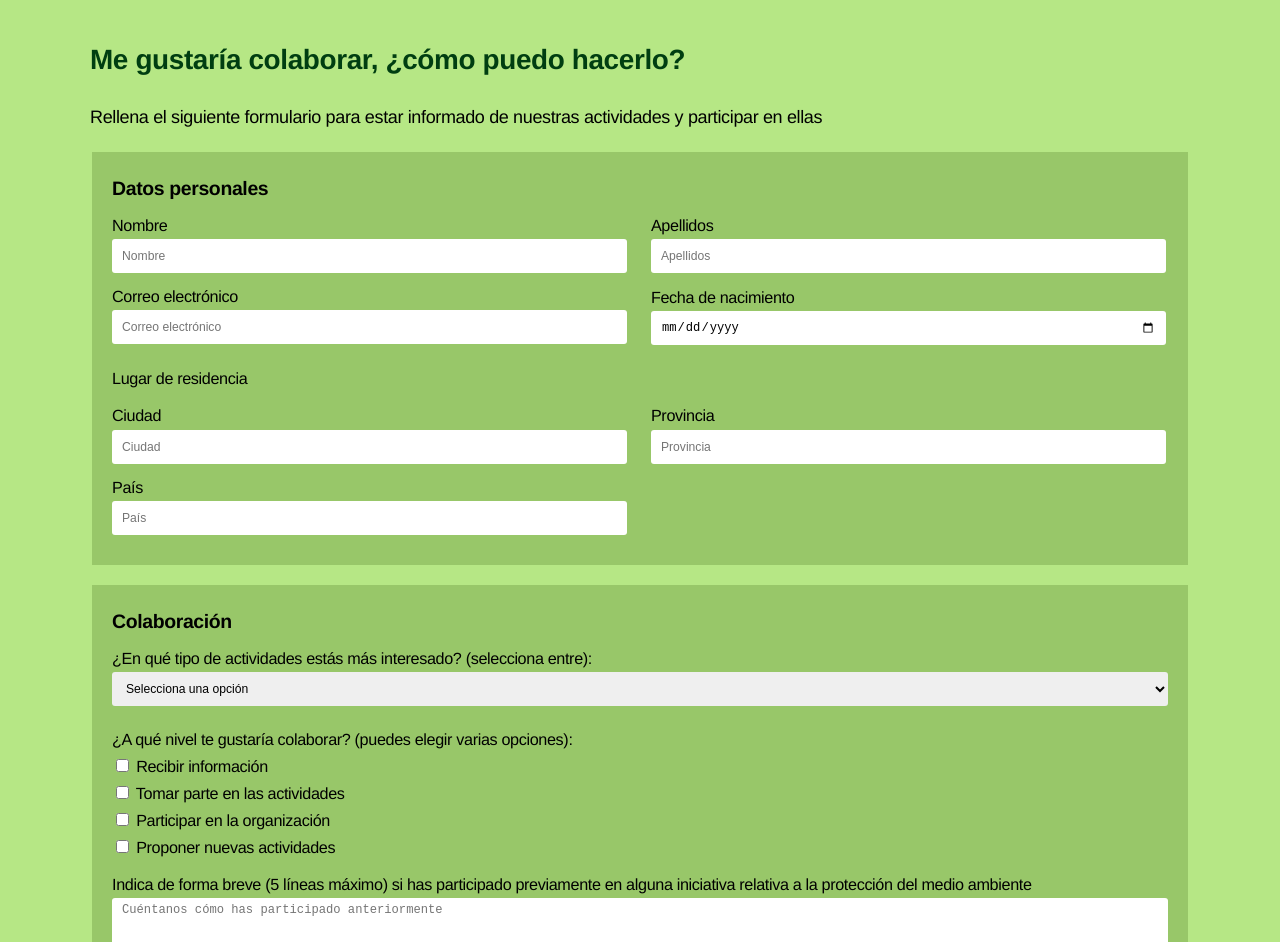
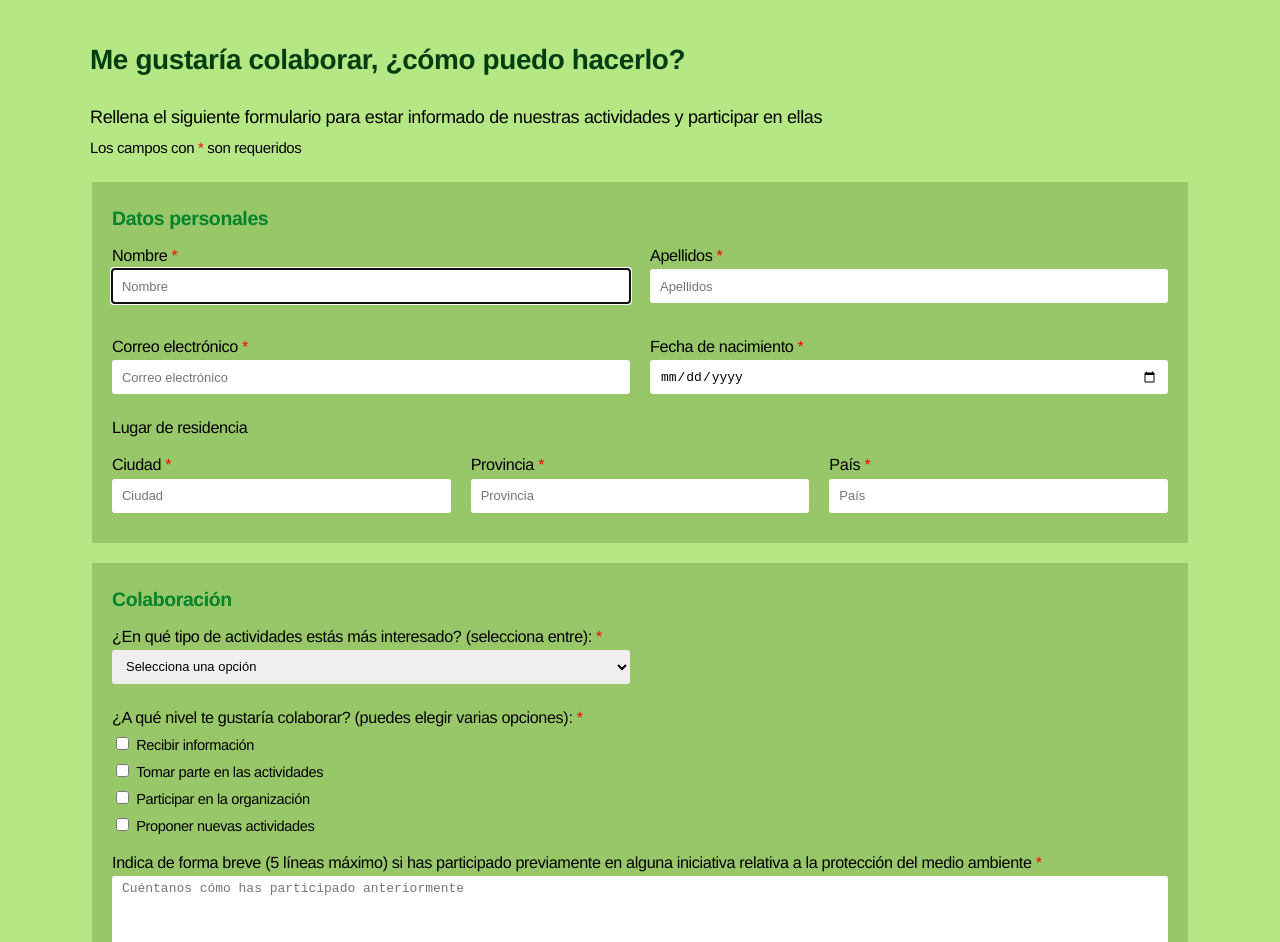
Before and after one commit to alfupe/uoc-lenguajes-y-estandares-web, a plain HTML site: page pec3/colabora.html in a window 1280 px wide. Shown: the part 116-1058 px from the top of the page. Drawn offline with Linux system fonts and the light colour scheme.

Commit message:
versión definitiva de pec3

```diff
--- a/pec3/colabora.html
+++ b/pec3/colabora.html
@@ -6,34 +6,7 @@
     <meta name="description"
           content="Rellena el siguiente formulario para estar informado de nuestras actividades y participar en ellas" />
     <link href="css/estilos.css" rel="stylesheet" type="text/css" />
-    <script>
-        function someCheckboxIsChecked(changedCheckbox, checkboxes) {
-            var isChecked = false;
-            checkboxes.forEach(function (checkbox) {
-                if (changedCheckbox !== checkbox && checkbox.checked) {
-                    isChecked = true;
-                }
-            });
-
-            return isChecked;
-        }
-
-        document.addEventListener('DOMContentLoaded', function(event) {
-            var checkboxGroup = document.querySelector('.chekbox-group');
-            var checkboxes = checkboxGroup.querySelectorAll('[type="checkbox"]');
-
-            checkboxes.forEach(function (checkbox) {
-                //checkbox.removeAttribute('required');
-
-                checkbox.addEventListener('change', function (event) {
-                    checkbox.removeAttribute('required');
-                    if (!this.checked && !someCheckboxIsChecked(this, checkboxes)) {
-                        this.removeAttribute('required');
-                    }
-                });
-            });
-        });
-    </script>
+    <script src="js/form-validation.js"></script>
 </head>
 <body>
     <header class="main-header">
@@ -63,41 +36,45 @@
     <main class="main-content">
         <div class="boxed-content">
             <h1>Me gustaría colaborar, ¿cómo puedo hacerlo?</h1>
-            <p>Rellena el siguiente formulario para estar informado de nuestras actividades y participar en ellas</p>
+            <p>Rellena el siguiente formulario para estar informado de nuestras actividades y participar en ellas<br>
+                <small>Los campos con <span class="required">*</span> son requeridos</small>
+            </p>
 
             <form id="form" action="#" method="post">
                 <fieldset>
                     <legend>Datos personales</legend>
-                    <ul class="fields-group--inline">
+                    <ul class="fields-group--2cols">
                         <li class="form-group">
-                            <label for="name">Nombre</label>
-                            <input type="text" name="name" id="name" placeholder="Nombre" required>
+                            <label for="name">Nombre <span class="required">*</span></label>
+                            <input type="text" name="name" id="name" placeholder="Nombre" autofocus required>
                         </li>
                         <li class="form-group">
-                            <label for="surname">Apellidos</label>
+                            <label for="surname">Apellidos <span class="required">*</span></label>
                             <input type="text" name="surname" id="surname" placeholder="Apellidos" required>
                         </li>
                         <li class="form-group">
-                            <label for="email">Correo electrónico</label>
+                            <label for="email">Correo electrónico <span class="required">*</span></label>
                             <input type="email" name="email" id="email" placeholder="Correo electrónico" required>
                         </li>
                         <li class="form-group">
-                            <label for="birthday">Fecha de nacimiento</label>
-                            <input type="date" name="birthday" id="birthday" placeholder="Fecha de nacimiento" required>
+                            <label for="birthday">Fecha de nacimiento <span class="required">*</span></label>
+                            <input type="date" name="birthday" id="birthday" required>
                         </li>
-                        <li class="fields-group fields-group--full-width">
+                    </ul>
+                    <ul>
+                        <li>
                             Lugar de residencia
-                            <ul class="fields-group--inline">
+                            <ul class="fields-group--3cols">
                                 <li class="form-group">
-                                    <label for="place">Ciudad</label>
+                                    <label for="place">Ciudad <span class="required">*</span></label>
                                     <input type="text" name="place" id="place" placeholder="Ciudad" required>
                                 </li>
                                 <li class="form-group">
-                                    <label for="province">Provincia</label>
+                                    <label for="province">Provincia <span class="required">*</span></label>
                                     <input type="text" name="province" id="province" placeholder="Provincia" required>
                                 </li>
                                 <li class="form-group">
-                                    <label for="country">País</label>
+                                    <label for="country">País <span class="required">*</span></label>
                                     <input type="text" name="country" id="country" placeholder="País" required>
                                 </li>
                             </ul>
@@ -107,8 +84,10 @@
                 <fieldset>
                     <legend>Colaboración</legend>
                     <ul>
+                        <li>
+                            <ul class="fields-group--2cols">
                                 <li class="form-group">
-                            <label for="activity">¿En qué tipo de actividades estás más interesado? (selecciona entre):</label>
+                                    <label for="activity">¿En qué tipo de actividades estás más interesado? (selecciona entre): <span class="required">*</span></label>
                                     <select name="activity" id="activity" required>
                                         <option value="" selected>Selecciona una opción</option>
                                         <option value="conference">Conferencias</option>
@@ -118,9 +97,11 @@
                                         <option value="legal">Iniciativas legislativas populares</option>
                                     </select>
                                 </li>
+                            </ul>
+                        </li>
                         <li class="fields-group">
-                            ¿A qué nivel te gustaría colaborar? (puedes elegir varias opciones):
-                            <ul class="chekbox-group">
+                            ¿A qué nivel te gustaría colaborar? (puedes elegir varias opciones): <span class="required">*</span>
+                            <ul class="checkbox-group">
                                 <li class="form-group form-group--inline">
                                     <input type="checkbox" id="info" name="info" value="info" required>
                                     <label for="info">Recibir información</label>
@@ -141,15 +122,15 @@
                         </li>
                         <li class="form-group">
                             <label for="comment">Indica de forma breve (5 líneas máximo) si has participado previamente
-                                en alguna iniciativa relativa a la protección del medio ambiente</label>
-                            <textarea id="comment" name="comment" rows="10" placeholder="Cuéntanos cómo has participado anteriormente" required></textarea>
+                                en alguna iniciativa relativa a la protección del medio ambiente <span class="required">*</span></label>
+                            <textarea id="comment" name="comment" rows="5" placeholder="Cuéntanos cómo has participado anteriormente" required></textarea>
                         </li>
                     </ul>
                 </fieldset>
                 <ul>
                     <li class="form-group form-group--inline">
-                        <input type="checkbox" id="acceptance" name="acceptance" value="accept-policies" required>
-                        <label for="acceptance">Acepto la <a href="#">política de privacidad</a></label>
+                        <input type="checkbox" id="acceptance" name="acceptance" value="true" required>
+                        <label for="acceptance">Acepto la <a href="#">política de privacidad</a> <span class="required">*</span></label>
                     </li>
                     <li class="button-group">
                         <input type="reset" value="Vaciar" />
--- a/pec3/css/estilos.css
+++ b/pec3/css/estilos.css
@@ -1,24 +1,3 @@
-/*
-verde claro fondo: #b6e785
-verde medio texto menu: #00bf46
-verde medio oscuro texto y celdas impares tabla: #00812c
-verde oscuro footer y caption tabla: #003e11
-texto: #000000
-
-verde cabecera tabla: #00812c
-verde celdas odd: #00c045
-
-caja a 1100px
-
-fuente base Helvetica regular 18px (6)
-
-h1 Helvetica Bold 28 / 15
-
-h2 Helvetica Bold 20 / 14
-
-menu Arial Black 25 / 10
-*/
-
 /* ============ BASE =========== */
 body {
     display: flex;
@@ -144,17 +123,16 @@ abbr[title]:focus::after {
 
 .main-navigation__item a:focus,
 .main-navigation__item a:hover {
-    color: #003e11;
-}
-
-.main-navigation__item.main-navigation__item--active a {
     background-color: #00c045;
     color: #ffffff;
 }
 
+.main-navigation__item.main-navigation__item--active a {
+    color: #003e11;
+}
+
 .main-navigation__item.main-navigation__item--active a:hover {
-    background-color: #003e11;
-    color: #ffffff;
+    background-color: transparent;
 }
 /* ============ END MAIN NAVIGATION =========== */
 
@@ -176,6 +154,7 @@ abbr[title]:focus::after {
 .logo {
     float: left;
 }
+
 .logo img {
     display: block;
 }
@@ -287,7 +266,7 @@ textarea {
     border: none;
     border-radius: 3px;
     padding: 5px 10px;
-    font-size: 0.75em;
+    font-size: 0.8em;
     width: 100%;
     box-sizing: border-box;
 }
@@ -302,6 +281,7 @@ fieldset {
 }
 
 legend {
+    color: #00832a;
     position: absolute;
     top: 20px;
     padding: 0;
@@ -349,6 +329,10 @@ input[type="reset"]:hover {
     display: inline;
 }
 
+.form-group input + label {
+    font-size: 0.9em;
+}
+
 .fields-group {
     margin-top: 20px;
 }
@@ -362,17 +346,17 @@ input[type="reset"]:hover {
     margin-bottom: 0;
 }
 
-.fields-group--inline > li {
-    display: inline-block;
-    width: 48.75%;
+.fields-group--2cols {
+    display: grid;
+    grid-template-columns: repeat(auto-fill, minmax(340px, 1fr));
+    grid-gap: 20px;
+    margin-bottom: 20px;
 }
 
-.fields-group--inline > li:nth-child(odd) {
-    margin-right: 10px;
-}
-
-.fields-group--inline > li:nth-child(even) {
-    margin-left: 10px;
+.fields-group--3cols {
+    display: grid;
+    grid-template-columns: repeat(auto-fill, minmax(300px, 1fr));
+    grid-gap: 20px;
 }
 
 .fields-group--full-width {
@@ -383,4 +367,9 @@ input[type="reset"]:hover {
     margin-top: 20px;
     text-align: center;
 }
+
+.required {
+    content: "*";
+    color: red;
+}
 /* ============ END FORM =========== */
--- /dev/null
+++ b/pec3/js/form-validation.js
@@ -0,0 +1,48 @@
+function someOtherCheckboxIsChecked(changedCheckbox, checkboxes) {
+    var hasOtherCheckboxChecked = false;
+    checkboxes.forEach(function (checkbox) {
+        if (changedCheckbox !== checkbox && checkbox.checked) {
+            hasOtherCheckboxChecked = true;
+        }
+    });
+
+    return hasOtherCheckboxChecked;
+}
+
+function manageCheckboxesValidation() {
+    var checkboxGroup = document.querySelector('.checkbox-group');
+    var checkboxes = checkboxGroup.querySelectorAll('[type="checkbox"]');
+
+    checkboxes.forEach(function (checkbox) {
+        checkbox.addEventListener('change', function (event) {
+            checkboxes.forEach(function (checkbox) {
+                if (!someOtherCheckboxIsChecked(this, checkboxes)) {
+                    checkbox.setAttribute('required', '');
+                } else {
+                    checkbox.removeAttribute('required')
+                }
+            });
+        });
+    });
+}
+
+function showFormPost() {
+    var form = document.getElementById('form');
+
+    form.addEventListener('submit', function(event) {
+        event.preventDefault();
+        var formData = new FormData(form);
+
+        var result = {};
+        for (var [key, value] of formData.entries()) {
+           result[key] = value;
+        }
+
+        confirm('Valores del formulario:\n' + JSON.stringify(result, null, 4));
+    });
+}
+
+document.addEventListener('DOMContentLoaded', function(event) {
+    manageCheckboxesValidation();
+    showFormPost();
+});
```
Also changed, not shown: pec3/datos.html (+9 -9 lines), pec3/index.html (+2 -3 lines). Lines whose indentation alone changed are shown as unchanged.
